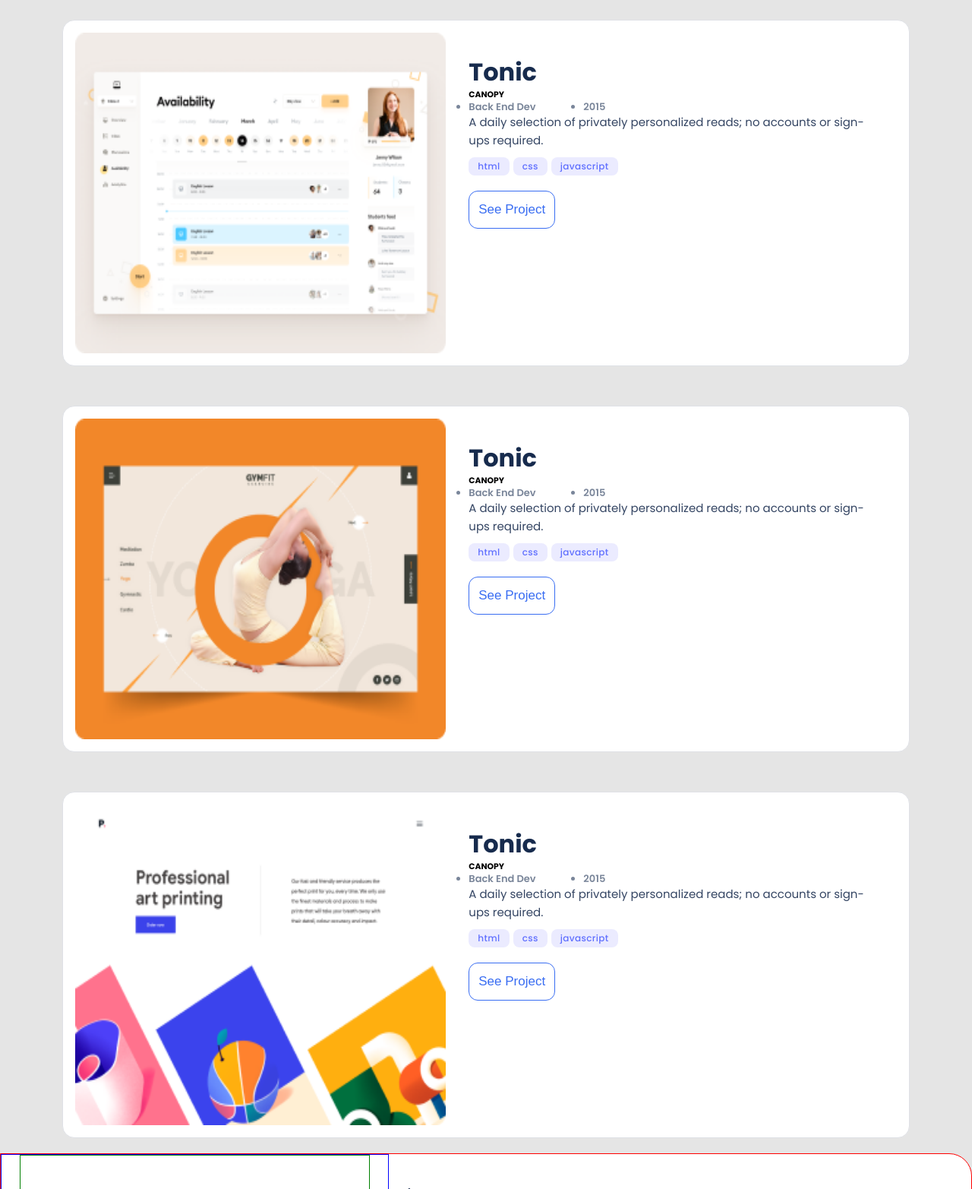
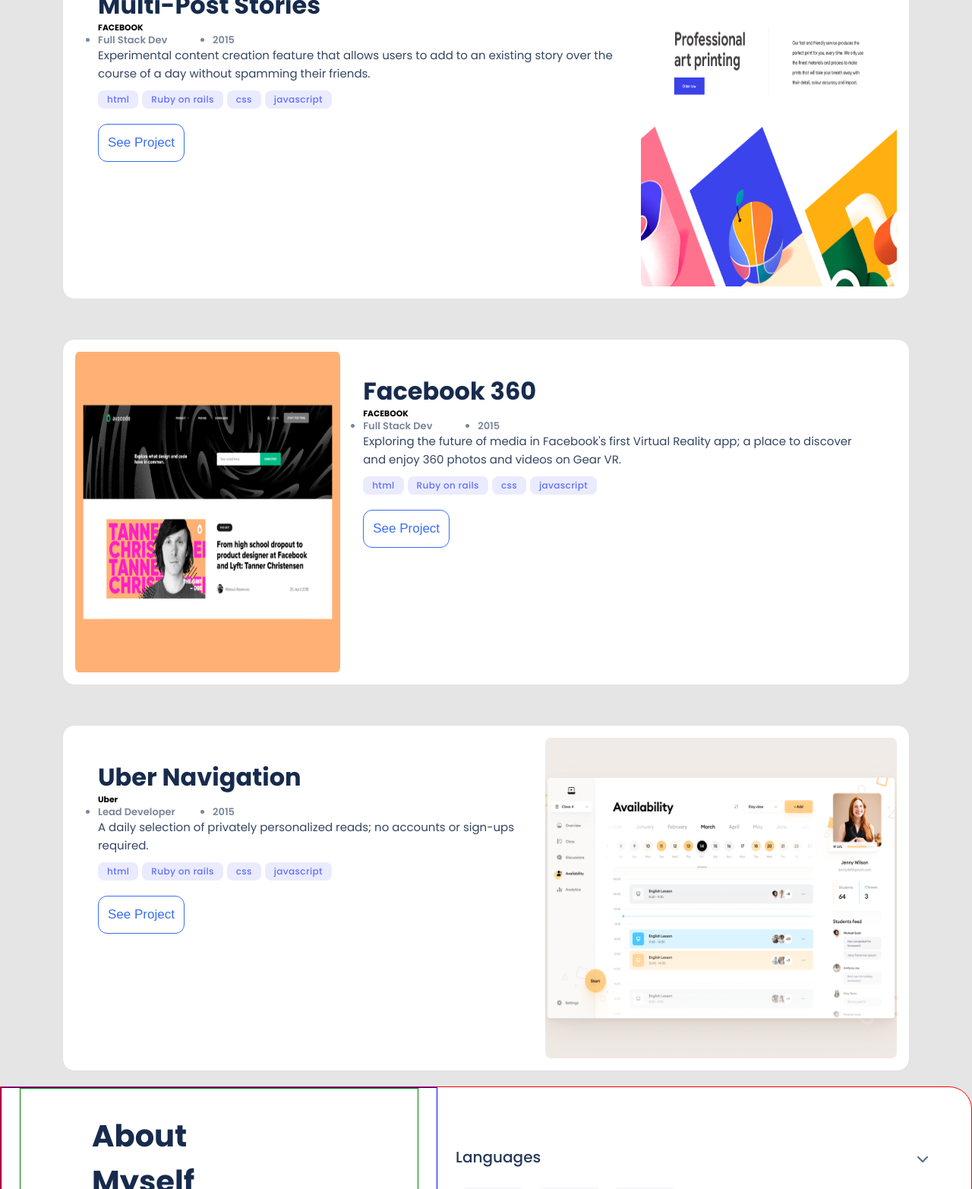
Before and after one commit to glorymugizi/myportfolio, a website: page index.html in a window 1280 px wide. Shown: the part 1090-2655 px from the top of the page at 76% size. Drawn offline with Linux system fonts and the light colour scheme.

Commit message:
change order for second and fouth projects and add more styling to fit the figma design

```diff
--- a/index.html
+++ b/index.html
@@ -13,9 +13,9 @@
         <div class="navbar">
           <div class="my-logo"><a href="#">My Logo</a></div>
           <ul class="nav-list">
-            <li>Portoflio</li>
-            <li>About</li>
-            <li>Contact</li>
+            <li><a href="#portfolio">Portfolio</a></li>
+            <li><a href="#about-myself">About</a></li>
+            <li><a href="#contact">contact</a></li>
           </ul>
           <div class="toggle-menu">
             <img src="images/humbger.png" alt="toggle menu" />
@@ -58,12 +58,15 @@
       </ul>
     </section>
     <main>
-      <section class="grid-container works-section container">
+      <section class="grid-container works-section container" id="portfolio">
         <div>
           <div class="grid-item">
             <div class="card">
               <div class="project">
-                <img src="images/first-project.png" alt="my first project" />
+                <img
+                  src="./images/desktop/portfolio-one.png"
+                  alt="my first project"
+                />
               </div>
               <div class="card-description">
                 <h2 class="project-title">Tonic</h2>
@@ -94,25 +97,30 @@
         <div>
           <div class="grid-item">
             <div class="card">
-              <div class="project">
-                <img src="images/second-project.png" alt="my second project" />
+              <div class="project second-project">
+                <img
+                  src="images/desktop/Portfolio-two.png"
+                  alt="my second project"
+                />
               </div>
               <div class="card-description">
-                <h2 class="project-title">Tonic</h2>
+                <h2 class="project-title">Multi-Post Stories</h2>
                 <div class="frame">
-                  <h5>CANOPY</h5>
+                  <h5>FACEBOOK</h5>
                   <ul>
-                    <li>Back End Dev</li>
+                    <li>Full Stack Dev</li>
                     <li>2015</li>
                   </ul>
                 </div>
                 <p class="paragraph">
-                  A daily selection of privately personalized reads; no accounts
-                  or sign-ups required.
+                  Experimental content creation feature that allows users to add
+                  to an existing story over the course of a day without spamming
+                  their friends.
                 </p>
                 <div class="languages">
                   <ul class="language">
                     <li>html</li>
+                    <li>Ruby on rails</li>
                     <li>css</li>
                     <li>javascript</li>
                   </ul>
@@ -126,24 +134,29 @@
           <div class="grid-item">
             <div class="card">
               <div class="project">
-                <img src="images/third-project.png" alt="my third project" />
+                <img
+                  src="images/desktop/Portfolio-three.png"
+                  alt="my third project"
+                />
               </div>
               <div class="card-description">
-                <h2 class="project-title">Tonic</h2>
+                <h2 class="project-title">Facebook 360</h2>
                 <div class="frame">
-                  <h5>CANOPY</h5>
+                  <h5>FACEBOOK</h5>
                   <ul>
-                    <li>Back End Dev</li>
+                    <li>Full Stack Dev</li>
                     <li>2015</li>
                   </ul>
                 </div>
                 <p class="paragraph">
-                  A daily selection of privately personalized reads; no accounts
-                  or sign-ups required.
+                  Exploring the future of media in Facebook's first Virtual
+                  Reality app; a place to discover and enjoy 360 photos and
+                  videos on Gear VR.
                 </p>
                 <div class="languages">
                   <ul class="language">
                     <li>html</li>
+                    <li>Ruby on rails</li>
                     <li>css</li>
                     <li>javascript</li>
                   </ul>
@@ -156,15 +169,18 @@
         <div>
           <div class="grid-item">
             <div class="card">
-              <div class="project">
-                <img src="images/fouth-project.png" alt="my first project" />
+              <div class="project fouth-project">
+                <img
+                  src="images/desktop/Portfolio-four.png"
+                  alt="my fouth project"
+                />
               </div>
               <div class="card-description">
-                <h2 class="project-title">Tonic</h2>
+                <h2 class="project-title">Uber Navigation</h2>
                 <div class="frame">
-                  <h5>CANOPY</h5>
+                  <h5>Uber</h5>
                   <ul>
-                    <li>Back End Dev</li>
+                    <li>Lead Developer</li>
                     <li>2015</li>
                   </ul>
                 </div>
@@ -175,6 +191,7 @@
                 <div class="languages">
                   <ul class="language">
                     <li>html</li>
+                    <li>Ruby on rails</li>
                     <li>css</li>
                     <li>javascript</li>
                   </ul>
@@ -269,7 +286,7 @@
         </div>
       </section>
     </main>
-    <footer>
+    <footer id="contact">
       <!-- contact form -->
       <div class="contact-container">
         <form
--- a/styles.css
+++ b/styles.css
@@ -29,6 +29,10 @@
   font-size: 40px;
   font-weight: 900;
   font-family: "poppins", sans-serif;
+}
+
+a {
+  text-decoration: none;
 }
 
 .my-logo a {
@@ -522,16 +526,18 @@
     height: 100%;
   }
 
+  .second-project {
+    order: 2;
+  }
+
+  .fouth-project {
+    order: 2;
+  }
+
   .project img {
     width: 100%;
     height: 100%;
   }
-
-  /* .card-description {
-    display: flex;
-    flex-direction: column;
-    /* height: 400px;
-  } */
 
   .frame {
     display: flex;
@@ -566,12 +572,17 @@
 
   #about-myself .heading,
   .paragraph-one {
-    padding-left: 0;
+    padding-left: 5.875rem;
     padding-right: 0;
   }
 
+  .container h1 {
+    padding-top: 2rem;
+    color: #172b4d;
+  }
+
   .about-details {
-    width: 40%;
+    width: 45%;
     border: 1px solid blue;
   }
 
@@ -580,7 +591,8 @@
   }
 
   .list-container {
-    width: 60%;
+    width: 55%;
+    padding-top: 2.5rem;
   }
 
   .langauges-list {
@@ -598,8 +610,23 @@
   /* contact form */
   footer {
     background-image: url(./images/desktop/contact-form-background-shapes.svg);
-    background-size: 55rem;
-    background-repeat: no-repeat;
-    background-position: right;
+    background-size: 75rem;
+    align-items: center;
+    justify-content: center;
+    margin-top: 0;
+    width: 100vw;
+  }
+
+  .contact-container {
+    display: flex;
+    flex-direction: column;
+    flex-wrap: wrap;
+    width: 40%;
+
+    /* justify-content: center; */
+  }
+
+  .home-indicator {
+    display: none;
   }
 }
```
Also changed, not shown: images/desktop/Portfolio-four.png (added), images/desktop/Portfolio-three.png (added), images/desktop/Portfolio-two.png (added), images/desktop/portfolio-one.png (added), 1 other file.
